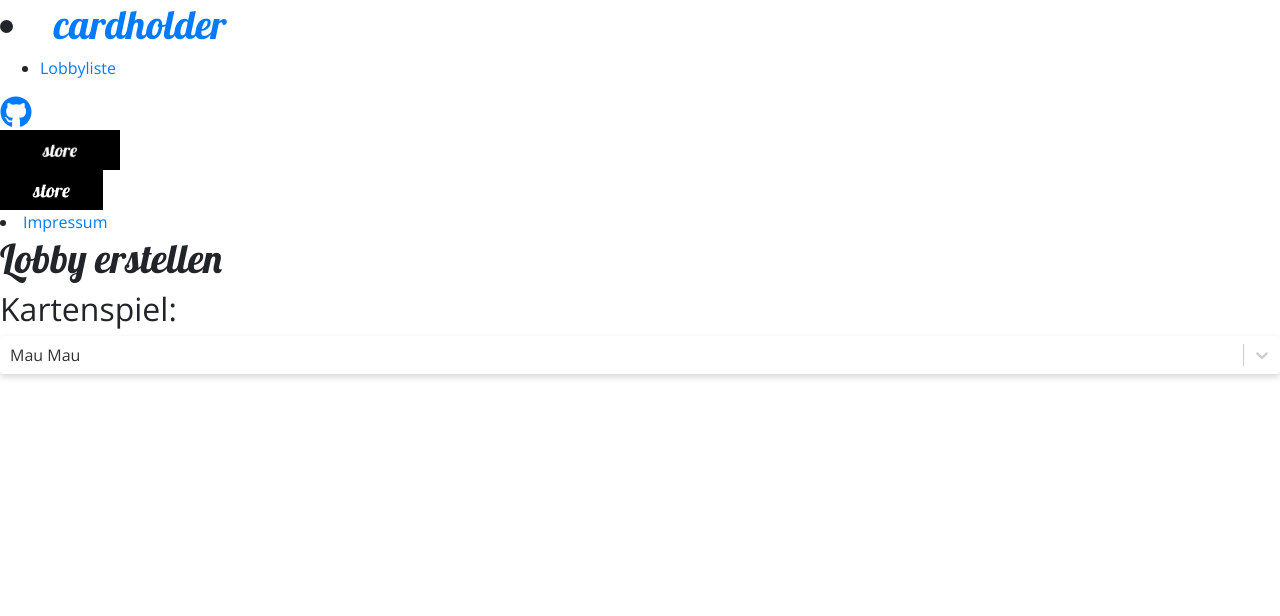
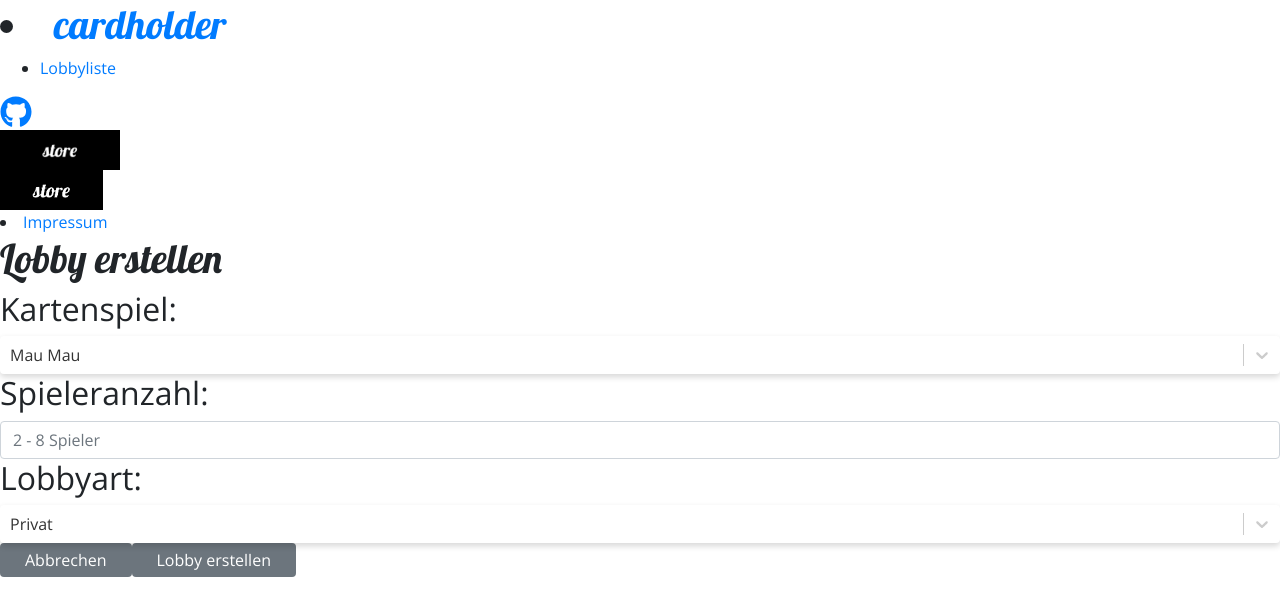
Before and after one commit to cardholder/website, a React app: page /lobby/create in a window 1280 px wide. Shown: the top 616 px of the page. Built offline with nearby package versions, Linux system fonts and the light colour scheme.

Commit message:
:lipstick: add create lobby

```diff
--- /dev/null
+++ b/src/components/UI/Select/Select.js
@@ -0,0 +1,42 @@
+import React from "react";
+import Select from "react-select";
+import chroma from "chroma-js";
+
+const select = (props) => {
+  const colorStyles = {
+    option: (provided, state) => ({
+      ...provided,
+      backgroundColor: state.isDisabled
+        ? null
+        : state.isSelected
+        ? "#76c5b5"
+        : state.isFocused
+        ? chroma("#76c5b5")
+            .alpha(0.1)
+            .css()
+        : null,
+      color: "black"
+    }),
+    control: (provided, state) => ({
+      ...provided,
+      boxShadow: "0px 3px 6px rgba(0, 0, 0, 0.16)",
+      border: "0px"
+    }),
+    menu: (provided, state) => ({
+      ...provided,
+      boxShadow: "0px 3px 6px rgba(0, 0, 0, 0.16)",
+      border: "0px"
+    })
+  };
+
+  return (
+    <Select
+      styles={colorStyles}
+      value={props.selected}
+      onChange={props.onChange}
+      options={props.options}
+    />
+  );
+};
+
+export default select;
--- a/src/containers/Lobby/LobbyCreate/LobbyCreate.css
+++ b/src/containers/Lobby/LobbyCreate/LobbyCreate.css
@@ -1,5 +1,18 @@
 .LobbyCreate {
+    height: 100%;
     font-weight: 100;
+    display: flex;
+    flex-direction: column;
+}
+
+.LobbyCreate section {
+    margin: 0;
+}
+
+.LobbyCreate section:last-of-type {
+    margin: 15px 0;
+    margin-top: auto;
+    width: auto;
 }
 
 .LobbyCreate h1 {
@@ -8,6 +21,65 @@
     color: #000;
 }
 
-.LobbyCreate > div {
-    padding: 25px 0
+.LobbyCreate > section:first-of-type > div {
+    padding: 25px 0;
+    max-width: 390px;
 }
+
+.LobbyCreate > section:first-of-type  > div > div {
+    padding-bottom: 25px;
+}
+
+.LobbyCreate > section:first-of-type  > div > div .Input {
+    border-color: transparent;
+    font-weight: 100;
+    box-shadow: 0px 3px 6px rgba(0, 0, 0, 0.16);
+}
+
+.LobbyCreate > section:first-of-type  > div > div .Input:focus {
+    box-shadow: 0px 3px 6px rgba(0, 0, 0, 0.16);
+}
+
+.LobbyCreate > section:first-of-type  > div > div > div span {
+    background-color: transparent;
+}
+
+.LobbyCreate > section:last-of-type button {
+    min-width: 165px;
+    background-color: #536291;
+    margin-right: 15px;
+}
+
+.LobbyCreate > section:last-of-type button:hover {
+    background-color: #313a57;
+}
+
+.LobbyCreate > section:last-of-type button:first-of-type {
+    min-width: 165px;
+    background-color: #b94f74;
+    margin-right: 15px;
+}
+
+.LobbyCreate > section:last-of-type button:first-of-type:hover {
+    background-color: #813751;
+}
+
+.LobbyCreate > section:last-of-type button:first-of-type {
+    margin-right: 15px;
+}
+
+.Error {
+    border-color: #b94f74 !important;
+}
+
+@media (max-width: 470px) {
+    .LobbyCreate > section:last-of-type button {
+        margin-right: 0;
+        display: block;
+        width: 100%;
+    }
+
+    .LobbyCreate > section:last-of-type button:first-of-type {
+        margin-bottom: 10px;
+    }
+}
--- a/src/containers/Lobby/LobbyCreate/LobbyCreate.js
+++ b/src/containers/Lobby/LobbyCreate/LobbyCreate.js
@@ -1,7 +1,7 @@
 import React, { Component } from "react";
 import Label from "../../../components/UI/Label/Label";
-import Select from "react-select";
-import chroma from "chroma-js";
+import Select from "../../../components/UI/Select/Select";
+import { Input, Button } from "reactstrap";
 
 import classes from "./LobbyCreate.css";
 
@@ -11,61 +11,107 @@ class LobbyCreate extends Component {
       { value: "maumau", label: "Mau Mau" },
       { value: "cardsagainsthumanity", label: "Cards Against Humanity" }
     ],
-    selectedGame: null
+    selectedGame: null,
+    visibilities: [
+      { value: "private", label: "Privat" },
+      { value: "public", label: "Öffentlich" }
+    ],
+    selectedVisibility: null,
+    players: {
+      value: "",
+      maximum: 8,
+      minimum: 2,
+      isValid: false,
+      touched: false
+    }
   };
 
   onGameChange = selectedGame => {
     this.setState({ selectedGame });
-    console.log(selectedGame);
   };
 
+  onVisibilitiesChange = selectedVisibility => {
+    this.setState({ selectedVisibility });
+  };
+
+  onPlayersChange = event => {
+    let players = this.state.players;
+    players.touched = true;
+    players.isValid = false;
+    players.value = event.target.value;
+
+    if (players.value <= players.maximum && players.value >= players.minimum) {
+      players.isValid = true;
+    }
+
+    this.setState({ players: players });
+  };
+
+  abort = () => {
+    this.props.history.push("/lobby");
+  }
+
   componentDidMount() {
-    if (this.state.selectedGame === null) {
+    if (this.state.selectedGame === null || this.selectedVisibility === null) {
       this.setState(prevState => {
-        return { selectedGame: prevState.games[0] };
+        return {
+          selectedGame: prevState.games[0],
+          selectedVisibility: prevState.visibilities[0]
+        };
       });
     }
   }
 
   render() {
-    const colorStyles = {
-      option: (provided, state) => ({
-        ...provided,
-        backgroundColor: state.isDisabled
-          ? null
-          : state.isSelected
-          ? "#76c5b5"
-          : state.isFocused
-          ? chroma("#76c5b5")
-              .alpha(0.1)
-              .css()
-          : null,
-        color: "black"
-      }),
-      control: (provided, state) => ({
-        ...provided,
-        boxShadow: "0px 3px 6px rgba(0, 0, 0, 0.16)",
-        border: "0px"
-      }),
-      menu: (provided, state) => ({
-        ...provided,
-        boxShadow: "0px 3px 6px rgba(0, 0, 0, 0.16)",
-        border: "0px"
-      })
-    };
+    const inputClasses = [classes.Input];
+
+    if (!this.state.players.isValid && this.state.players.touched) {
+      inputClasses.push(classes.Error);
+    }
+
+    console.log(inputClasses.join(" "));
 
     return (
       <div className={classes.LobbyCreate}>
+        <section>
           <h1>Lobby erstellen</h1>
+          <div>
             <div>
               <Label>Kartenspiel:</Label>
               <Select
-            styles={colorStyles}
-            value={this.state.selectedGame}
+                selected={this.state.selectedGame}
                 onChange={this.onGameChange}
                 options={this.state.games}
               />
             </div>
+            <div>
+              <Label>Spieleranzahl:</Label>
+              <Input
+                className={inputClasses.join(" ")}
+                placeholder={
+                  this.state.players.minimum +
+                  " - " +
+                  this.state.players.maximum +
+                  " Spieler"
+                }
+                value={this.state.players.value}
+                onChange={this.onPlayersChange}
+              />
+            </div>
+            <div>
+              <Label>Lobbyart:</Label>
+              <Select
+                selected={this.state.selectedVisibility}
+                onChange={this.onVisibilitiesChange}
+                options={this.state.visibilities}
+              />
+            </div>
+          </div>
+        </section>
+        <section>
+          <Button onClick={this.abort}>Abbrechen</Button>
+          <Button>Lobby erstellen</Button>
+        </section>
       </div>
     );
   }
```
Lines whose indentation alone changed are shown as unchanged.
